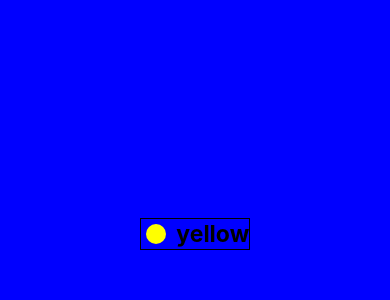
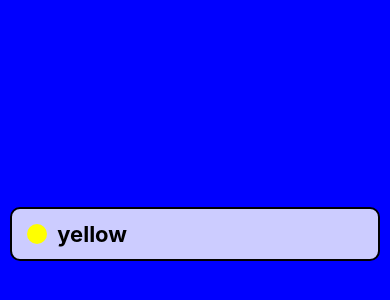
Before and after one commit to KatyDeng17/AwesomeProject, a React Native app: screen / in a window 390 px wide. Shown: the part 188-488 px from the top of the page. Built offline with nearby package versions, Linux system fonts and the light colour scheme.

Commit message:
adding TouchableHighight to the button with onPress and underlayColor

```diff
--- a/App.js
+++ b/App.js
@@ -4,7 +4,8 @@ import {
   Text,
   View,
   StatusBar,
-  StyleSheet } from 'react-native';
+  StyleSheet,
+  TouchableHighlight } from 'react-native';
 
 
 
@@ -28,10 +29,17 @@ export default class App extends Component {
     const {backgroundColor} = this.state;   //destructoring
     return (
       <View style = { [ styles.container, { backgroundColor } ] }>
-        <View style = {styles.row}>
-         <View style= {[styles.sample, {backgroundColor: 'yellow'}]}/>
-         <Text style = {styles.text}> yellow</Text>
-        </View>
+        <TouchableHighlight
+          style = {styles.button}
+          onPress = {()=>this.changeColor('yellow')}
+          underlayColor = 'orange' >
+
+            <View style = {styles.row}>
+            <View style= {[styles.sample, {backgroundColor: 'yellow'}]}/>
+            <Text style = {styles.text}> yellow</Text>
+            </View>
+
+        </TouchableHighlight>
         {/* <Text style = { styles.button } onPress = {()=> this.changeColor('green')}> green</Text>
         <Text style = { styles.button } onPress ={() =>this.changeColor('red')}> red</Text> */}
       </View>
@@ -51,16 +59,15 @@ const styles = StyleSheet.create({
   button:{
      borderWidth:2,
      borderRadius: 10,
-     fontSize: 30,
      padding: 10,
      margin: 10,
      alignSelf:'stretch',
-     textAlign: 'center'
+     backgroundColor: 'rgba(255, 255,255,.8)'
   },
   row:{
     flexDirection: 'row',
     alignItems:'center',
-    borderWidth: 1
+
 
   },
   sample:{
@@ -72,7 +79,7 @@ const styles = StyleSheet.create({
 
   },
   text:{
-    fontSize: 23,
+    fontSize: 22,
     fontWeight:'bold'
   }
 
```
